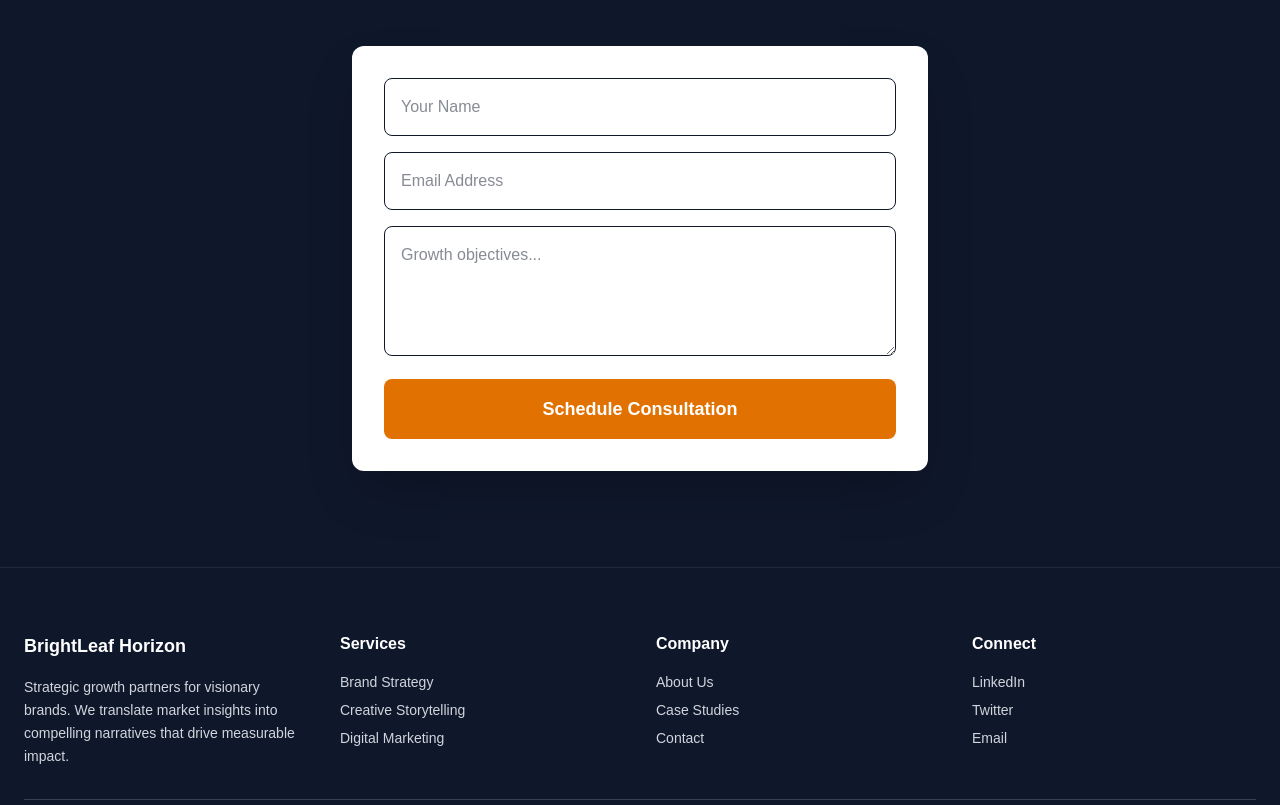
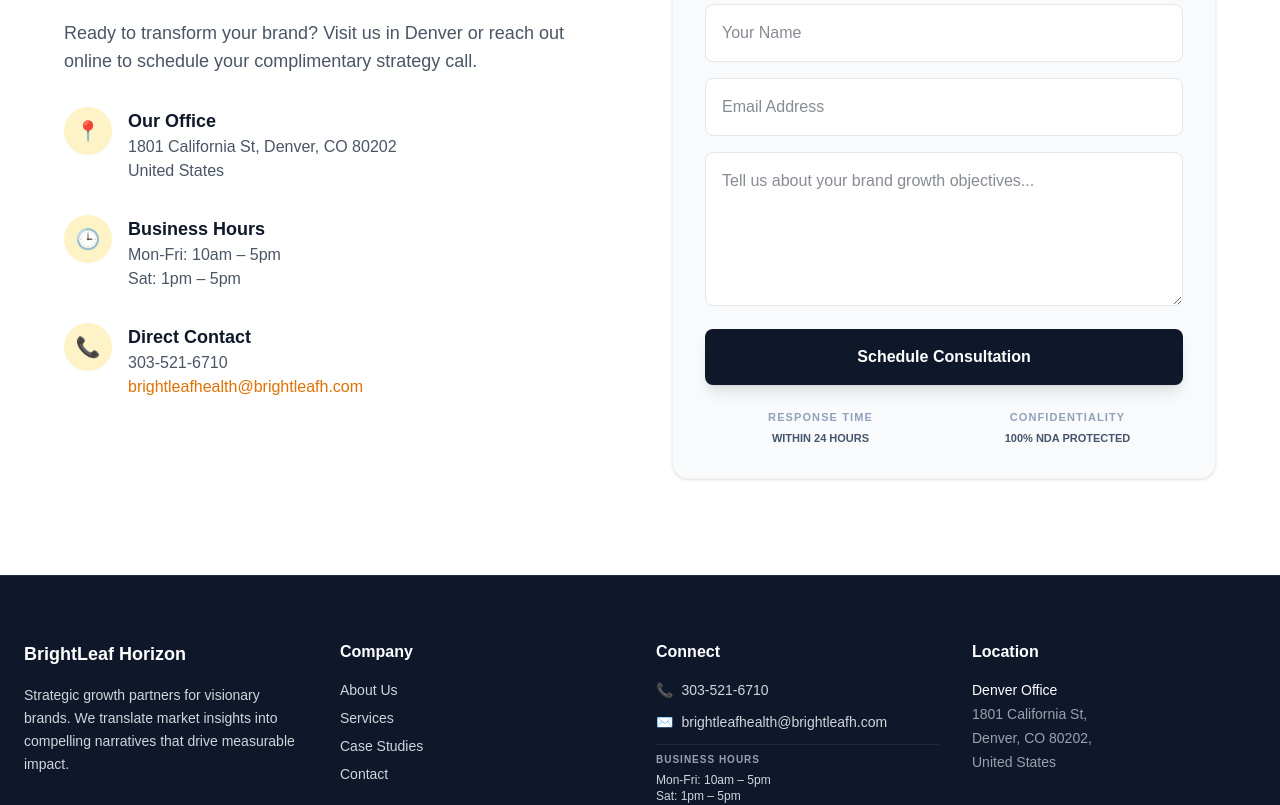
Before and after one commit to Sharon-DA/brightleaf-horizon, a Next.js app: page / in a window 1280 px wide. Shown: the part 2180-2985 px from the top of the page. Built offline with nearby package versions, Linux system fonts and the light colour scheme.

Commit message:
Add Denver address, business hours, and phone number

```diff
--- a/src/app/layout.tsx
+++ b/src/app/layout.tsx
@@ -1,4 +1,3 @@
-// src/app/layout.tsx
 import './globals.css';
 import React from 'react';
 import Link from 'next/link';
@@ -76,31 +75,47 @@
                 <h3 className="text-white font-bold text-lg mb-4">BrightLeaf Horizon</h3>
                 <p className="text-sm leading-relaxed">Strategic growth partners for visionary brands. We translate market insights into compelling narratives that drive measurable impact.</p>
               </div>
-              <div>
-                <h4 className="text-white font-semibold mb-4">Services</h4>
-                <ul className="space-y-2 text-sm">
-                  <li><Link href="/#services" className="hover:text-amber-400 transition">Brand Strategy</Link></li>
-                  <li><Link href="/#services" className="hover:text-amber-400 transition">Creative Storytelling</Link></li>
-                  <li><Link href="/#services" className="hover:text-amber-400 transition">Digital Marketing</Link></li>
-                </ul>
-              </div>
+
               <div>
                 <h4 className="text-white font-semibold mb-4">Company</h4>
                 <ul className="space-y-2 text-sm">
                   <li><Link href="/about" className="hover:text-amber-400 transition">About Us</Link></li>
+                  <li><Link href="/#services" className="hover:text-amber-400 transition">Services</Link></li>
                   <li><Link href="/#cases" className="hover:text-amber-400 transition">Case Studies</Link></li>
                   <li><Link href="/#contact" className="hover:text-amber-400 transition">Contact</Link></li>
                 </ul>
               </div>
+
               <div>
                 <h4 className="text-white font-semibold mb-4">Connect</h4>
-                <ul className="space-y-2 text-sm">
-                  <li><a href="#" className="hover:text-amber-400 transition">LinkedIn</a></li>
-                  <li><a href="#" className="hover:text-amber-400 transition">Twitter</a></li>
-                  <li><a href="mailto:hello@brightleaf.com" className="hover:text-amber-400 transition">Email</a></li>
+                <ul className="space-y-3 text-sm">
+                  <li className="flex items-center gap-2">
+                    <span className="text-amber-500">📞</span>
+                    <a href="tel:3035216710" className="hover:text-amber-400 transition">303-521-6710</a>
+                  </li>
+                  <li className="flex items-center gap-2">
+                    <span className="text-amber-500">✉️</span>
+                    <a href="mailto:brightleafhealth@brightleafh.com" className="hover:text-amber-400 transition break-all">brightleafhealth@brightleafh.com</a>
+                  </li>
+                  <li className="pt-2 border-t border-gray-800 mt-2">
+                    <p className="text-gray-400 font-semibold mb-1 uppercase text-[10px] tracking-widest">Business Hours</p>
+                    <p className="text-xs">Mon-Fri: 10am – 5pm</p>
+                    <p className="text-xs">Sat: 1pm – 5pm</p>
+                  </li>
                 </ul>
               </div>
+
+              <div>
+                <h4 className="text-white font-semibold mb-4">Location</h4>
+                <div className="text-sm space-y-1 text-gray-400">
+                  <p className="text-white font-medium">Denver Office</p>
+                  <p>1801 California St,</p>
+                  <p>Denver, CO 80202,</p>
+                  <p>United States</p>
+                </div>
+              </div>
             </div>
+
             <div className="pt-8 border-t border-gray-700 text-sm text-center">
               <p>&copy; 2026 BrightLeaf Horizon. All rights reserved.</p>
             </div>
--- a/src/app/page.tsx
+++ b/src/app/page.tsx
@@ -89,12 +89,12 @@
         </div>
       </section>
 
-      {/* Case Studies Section - UPDATED WITH REAL COMPANIES */}
-      <section id="cases" className="py-24 px-6 bg-white">
+      {/* Case Studies Section */}
+      <section id="cases" className="py-24 px-6 bg-white border-b border-gray-100">
         <div className="max-w-6xl mx-auto">
           <div className="text-center mb-16">
             <p className="text-amber-600 font-semibold uppercase tracking-widest mb-4">Market Impact</p>
-            <h2 className="text-4xl md:text-5xl font-bold mb-4">Real Results for Growing Enterprises</h2>
+            <h2 className="text-4xl md:text-5xl font-bold mb-4 text-slate-900">Real Results for Growing Enterprises</h2>
             <p className="text-xl text-gray-600 italic max-w-2xl mx-auto">Specializing in high-growth companies (50-100 employees) and global funds.</p>
           </div>
 
@@ -124,21 +124,93 @@
         </div>
       </section>
 
-      {/* Contact Section */}
-      <section id="contact" className="py-24 px-6 bg-slate-900 text-white">
-        <div className="max-w-3xl mx-auto text-center mb-12">
-          <h2 className="text-4xl font-bold mb-4">Start Your Strategy Conversation</h2>
-          <p className="text-xl text-gray-300">Share your vision, and let's explore how we can accelerate your growth.</p>
-        </div>
-        <div className="max-w-xl mx-auto bg-white p-8 rounded-xl shadow-2xl">
-          <form onSubmit={handleSubmit(onSubmit)} className="space-y-4">
-            <input {...register("name", { required: true })} placeholder="Your Name" className="w-full border p-4 rounded-lg text-gray-900 focus:border-amber-500 outline-none" />
-            <input {...register("email", { required: true })} type="email" placeholder="Email Address" className="w-full border p-4 rounded-lg text-gray-900 focus:border-amber-500 outline-none" />
-            <textarea {...register("message", { required: true })} placeholder="Growth objectives..." className="w-full border p-4 rounded-lg text-gray-900 focus:border-amber-500 outline-none" rows={4} />
-            <button type="submit" className="w-full bg-amber-600 text-white py-4 rounded-lg hover:bg-amber-700 transition font-bold text-lg">
-              Schedule Consultation
-            </button>
-          </form>
+      {/* Contact Section - UPDATED WITH SIDE PANEL */}
+      <section id="contact" className="py-24 px-6 bg-white">
+        <div className="max-w-6xl mx-auto">
+          <div className="grid md:grid-cols-2 gap-16">
+            {/* Contact Info Panel */}
+            <div className="animate-fade-in">
+              <h2 className="text-4xl font-bold mb-6 text-slate-900">Start Your Strategy Conversation</h2>
+              <p className="text-lg text-gray-600 mb-8">
+                Ready to transform your brand? Visit us in Denver or reach out online to schedule your complimentary strategy call.
+              </p>
+
+              <div className="space-y-8">
+                <div className="flex items-start gap-4">
+                  <div className="w-12 h-12 bg-amber-100 rounded-full flex items-center justify-center text-amber-600 shrink-0 text-xl">📍</div>
+                  <div>
+                    <h4 className="font-bold text-slate-900 text-lg">Our Office</h4>
+                    <p className="text-gray-600">1801 California St, Denver, CO 80202</p>
+                    <p className="text-gray-600">United States</p>
+                  </div>
+                </div>
+
+                <div className="flex items-start gap-4">
+                  <div className="w-12 h-12 bg-amber-100 rounded-full flex items-center justify-center text-amber-600 shrink-0 text-xl">🕒</div>
+                  <div>
+                    <h4 className="font-bold text-slate-900 text-lg">Business Hours</h4>
+                    <p className="text-gray-600">Mon-Fri: 10am – 5pm</p>
+                    <p className="text-gray-600">Sat: 1pm – 5pm</p>
+                  </div>
+                </div>
+
+                <div className="flex items-start gap-4">
+                  <div className="w-12 h-12 bg-amber-100 rounded-full flex items-center justify-center text-amber-600 shrink-0 text-xl">📞</div>
+                  <div>
+                    <h4 className="font-bold text-slate-900 text-lg">Direct Contact</h4>
+                    <p className="text-gray-600">303-521-6710</p>
+                    <p className="text-amber-600 font-medium">brightleafhealth@brightleafh.com</p>
+                  </div>
+                </div>
+              </div>
+            </div>
+
+            {/* Contact Form */}
+            <div className="bg-slate-50 p-8 rounded-2xl border border-gray-100 shadow-sm">
+              <h3 className="text-2xl font-bold mb-6 text-slate-900">Send us a message</h3>
+              <form onSubmit={handleSubmit(onSubmit)} className="space-y-4">
+                <div>
+                  <input
+                    {...register("name", { required: true })}
+                    placeholder="Your Name"
+                    className="w-full p-4 rounded-lg border border-gray-200 focus:border-amber-500 focus:ring-1 focus:ring-amber-500 outline-none transition bg-white text-gray-900"
+                  />
+                </div>
+                <div>
+                  <input
+                    {...register("email", { required: true })}
+                    type="email"
+                    placeholder="Email Address"
+                    className="w-full p-4 rounded-lg border border-gray-200 focus:border-amber-500 focus:ring-1 focus:ring-amber-500 outline-none transition bg-white text-gray-900"
+                  />
+                </div>
+                <div>
+                  <textarea
+                    {...register("message", { required: true })}
+                    placeholder="Tell us about your brand growth objectives..."
+                    className="w-full p-4 rounded-lg border border-gray-200 focus:border-amber-500 focus:ring-1 focus:ring-amber-500 outline-none transition bg-white text-gray-900"
+                    rows={5}
+                  />
+                </div>
+                <button
+                  type="submit"
+                  className="w-full bg-slate-900 text-white py-4 rounded-lg font-bold hover:bg-slate-800 transition shadow-lg hover:shadow-xl active:scale-[0.98]"
+                >
+                  Schedule Consultation
+                </button>
+              </form>
+              <div className="mt-6 grid grid-cols-2 gap-4 text-center text-[11px] font-bold text-slate-400 uppercase tracking-widest">
+                <div className="flex flex-col">
+                  <span>Response Time</span>
+                  <span className="text-slate-600 tracking-normal mt-1">Within 24 Hours</span>
+                </div>
+                <div className="flex flex-col">
+                  <span>Confidentiality</span>
+                  <span className="text-slate-600 tracking-normal mt-1">100% NDA Protected</span>
+                </div>
+              </div>
+            </div>
+          </div>
         </div>
       </section>
     </main>
```
